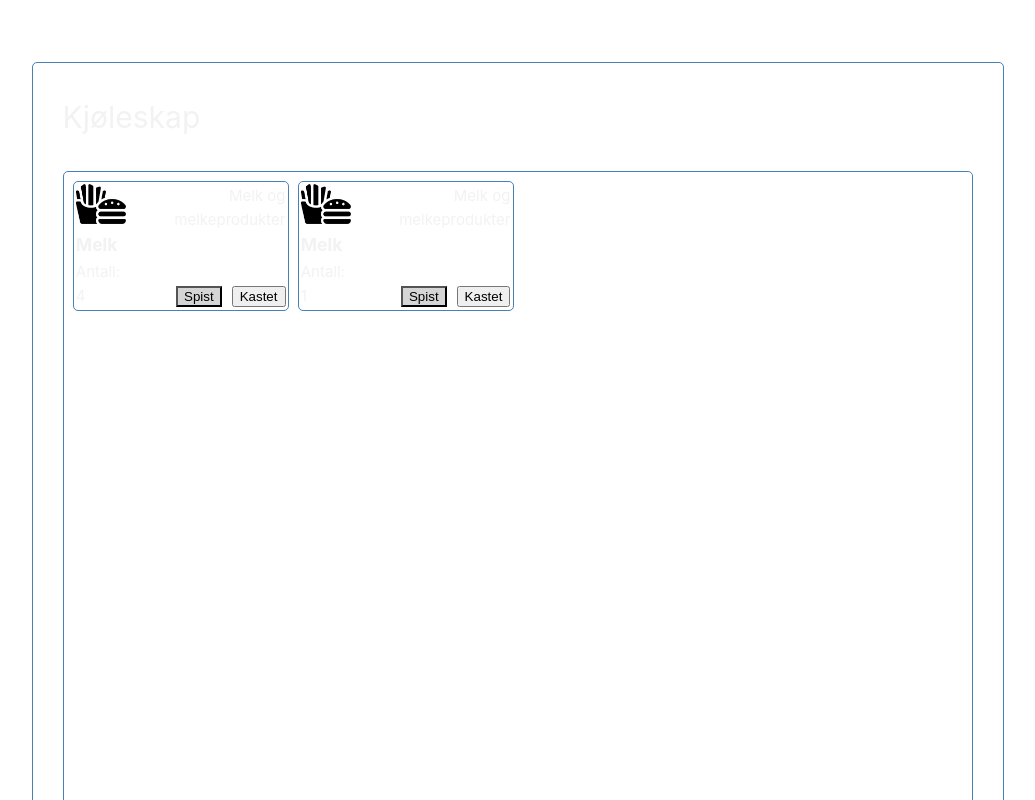
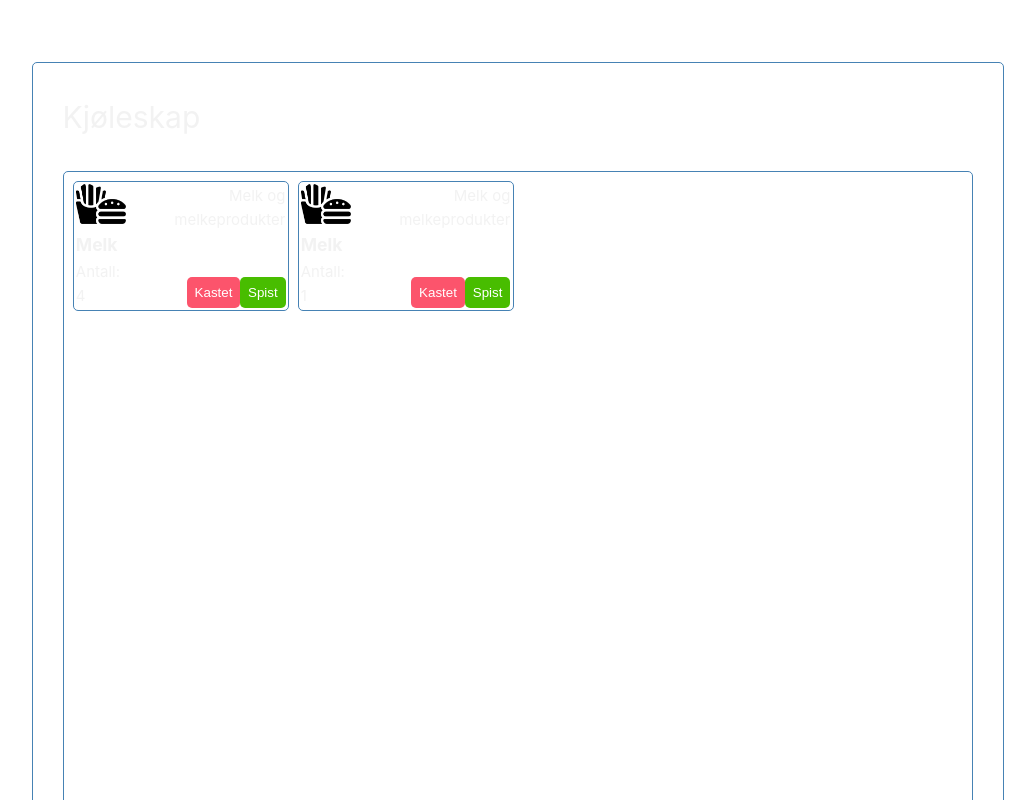
Before and after one commit to oddfjell/idatt2106_2023_12-frontend, a Vue app in the folder smartmat/: page /refrigerator in a window 1280 px wide. Shown: the top 800 px of the page, without its empty margins (122-1157 px from the left). Built offline with nearby package versions, Linux system fonts and the light colour scheme; no server answers.

Commit message:
Improved visuals for buttons in fridge

```diff
--- a/smartmat/src/components/Fridge/Grocery.vue
+++ b/smartmat/src/components/Fridge/Grocery.vue
@@ -9,8 +9,8 @@
         <p id="category">{{grocery.category.name}}</p>
 
         <div class="buttonBar">
-            <button id="eatBtn" >Spist</button>
-            <Throw />
+            <button class="Btn" id="eatBtn" >Spist</button>
+            <Throw/>
         </div>
         </div>
 </div>
@@ -51,6 +51,13 @@ export default {
 #grocery-left{
     margin-left: 0;
 }
+.Btn{
+    border: 0;
+    width: fit-content;
+    padding: 5%;
+    border-radius: 5px;
+    margin: 0;
+}
 #grocery-right{
     margin-right: 0;
     display: flex;
@@ -59,30 +66,22 @@ export default {
 }
 .buttonBar{
     margin-right: 0;
-    width: fit-content;
+    width: 100%;
     align-self: end;
+
 }
 #category{
     text-align: end;
 }
-#throwComponent{
-    background: #0b6dff;
-    color: white;
-}
 
 #eatBtn{
-    background: #d5d5d5;
-    color: black;
-    margin-right: 10px;
-}
-
-#throwComponent:hover {
-    background-color: #4169a8;
-    cursor: pointer;
+    background: #48bd00;
+    color: white;
+    float: right;
 }
 
 #eatBtn:hover {
-    background-color: #b7b7b7;
+    background-color: #048100;
     cursor: pointer;
 }
 </style>
--- a/smartmat/src/components/Fridge/Throw.vue
+++ b/smartmat/src/components/Fridge/Throw.vue
@@ -1,5 +1,5 @@
 <template>
-    <button id="throwModalBtn" @click="showThrowModal=true"> Kastet </button>
+    <button class="Btn throwModalBtn" @click="showThrowModal=true"> Kastet </button>
     <Teleport to="body">
         <BaseModal id="throwModal" :show="showThrowModal">
             <template #header>
@@ -15,7 +15,7 @@
                 <p v-else>{{value}}% igjen</p>
             </template>
             <template #footer>
-                <button class="Btn" @click="close" id="throwBtn">Kast</button>
+                <button class="Btn throwModalBtn" @click="close">Kast</button>
                 <button class="Btn" @click="close" id="cancelBtn" >Avbryt</button>
             </template>
         </BaseModal>
@@ -56,14 +56,14 @@ export default {
 .Btn{
     float: right;
     border: 0;
-    padding: 10px;
-    width: 25%;
+    width: fit-content;
+    padding: 5%;
     border-radius: 5px;
     margin: 0;
 }
 
-#throwBtn{
-    background: #0b6dff;
+.throwModalBtn{
+    background: #fc546c;
     color: white;
 }
 
@@ -73,8 +73,8 @@ export default {
     margin-right: 10px;
 }
 
-#throwBtn:hover {
-    background-color: #4169a8;
+.throwModalBtn:hover {
+    background-color: #ff2222;
     cursor: pointer;
 }
 
```
